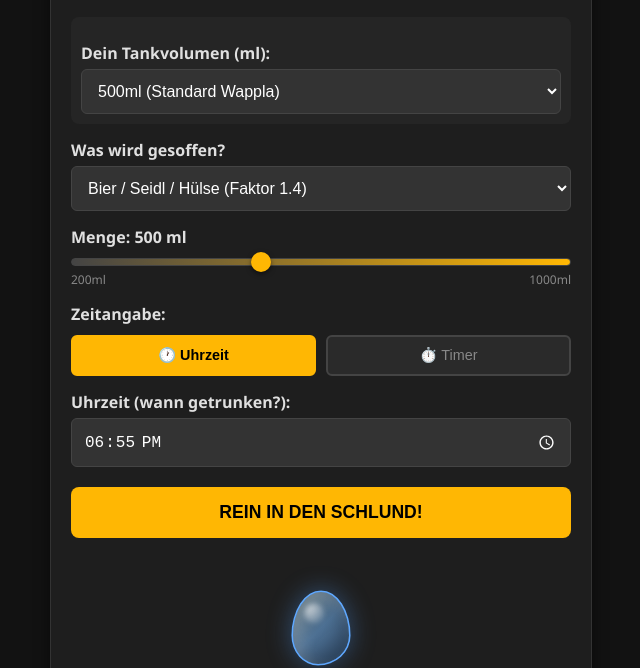
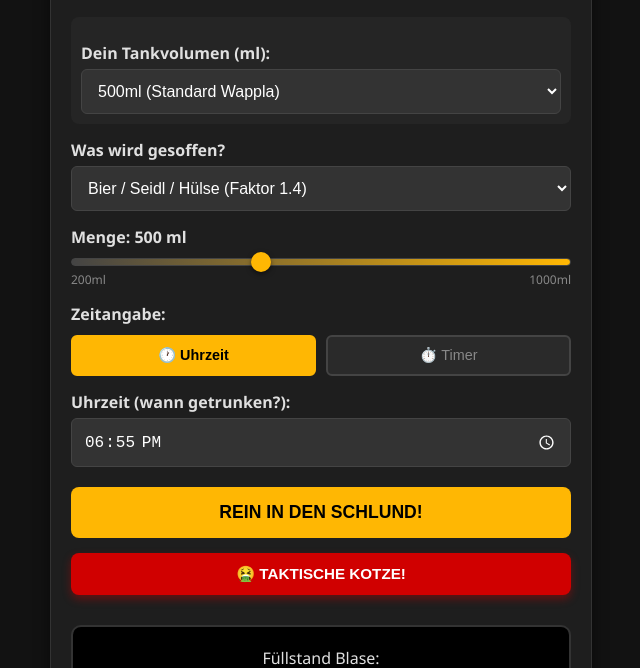
Before and after one commit to ochtii/brunz_calc, a plain HTML site: page index.html in a window 1280 px wide. Shown: the part 132-800 px from the top of the page, without its empty margins (319-959 px from the left). Drawn offline with Linux system fonts and the light colour scheme.

Commit message:
Animierte Blase entfernt

```diff
--- a/index.html
+++ b/index.html
@@ -59,10 +59,6 @@
 
     <button class="add-btn" onclick="addDrink()">Rein in den Schlund!</button>
 
-    <div class="bladder-container">
-        <div class="bladder" id="bladderVisual"></div>
-    </div>
-
     <button class="vomit-btn" onclick="taciticalVomit()">🤮 Taktische Kotze!</button>
 
     <div class="result-box">
--- a/script.js
+++ b/script.js
@@ -199,34 +199,26 @@ function calculatePee() {
 
     const bar = document.getElementById('progressBar');
     const text = document.getElementById('statusText');
-    const bladder = document.getElementById('bladderVisual');
 
     bar.style.width = percentFull + "%";
-
-    // Blase-Größe basierend auf Füllstand
-    bladder.style.transform = `scale(${0.8 + (percentFull / 100) * 0.35})`;
 
     // Farben & Texte (Austrian Style)
     if (percentFull < 40) {
         bar.style.backgroundColor = "var(--safe)";
         text.innerText = "Alles leiwand.";
         text.style.color = "var(--safe)";
-        bladder.classList.remove('full');
     } else if (percentFull < 75) {
         bar.style.backgroundColor = "#ffca3a"; // Gelb
         text.innerText = "Druck auf der Leitung...";
         text.style.color = "#ffca3a";
-        bladder.classList.remove('full');
     } else if (percentFull < 95) {
         bar.style.backgroundColor = "var(--danger)"; // Rot
         text.innerText = "OIDA! Such an Baum!";
         text.style.color = "var(--danger)";
-        bladder.classList.add('full');
     } else {
         bar.style.backgroundColor = "#800f2f"; // Dunkelrot
         text.innerText = "HOSE NASS / GAME OVER";
         text.style.color = "#ff0000";
-        bladder.classList.add('full');
     }
 }
 
--- a/styles.css
+++ b/styles.css
@@ -179,68 +179,6 @@ button.add-btn:hover { background-color: #ffca3a; }
     transition: width 0.5s ease, background-color 0.5s ease;
 }
 
-.bladder-container {
-    margin-top: 20px;
-    text-align: center;
-    display: flex;
-    justify-content: center;
-    align-items: center;
-    height: 140px;
-    perspective: 1000px;
-}
-
-.bladder {
-    width: 70px;
-    height: 90px;
-    background: linear-gradient(135deg, rgba(173,216,230,0.4) 0%, rgba(100,150,200,0.7) 50%, rgba(70,120,180,0.5) 100%);
-    border: 2px solid #5fa8ff;
-    border-radius: 50% 50% 55% 45% / 60% 60% 40% 40%;
-    position: relative;
-    transition: all 0.4s ease;
-    box-shadow:
-        inset -10px -10px 20px rgba(0,0,0,0.2),
-        inset 10px 10px 20px rgba(255,255,255,0.2),
-        0 0 30px rgba(95,168,255,0.4);
-    filter: drop-shadow(0 4px 8px rgba(0,0,0,0.3));
-}
-
-.bladder::before {
-    content: '';
-    position: absolute;
-    top: 15%;
-    left: 20%;
-    width: 25px;
-    height: 25px;
-    background: radial-gradient(circle at 30% 30%, rgba(255,255,255,0.6), transparent);
-    border-radius: 50%;
-    filter: blur(3px);
-}
-
-.bladder.full {
-    background: linear-gradient(135deg, rgba(230,100,100,0.5) 0%, rgba(200,80,80,0.8) 50%, rgba(180,60,60,0.6) 100%);
-    border-color: #ff6b6b;
-    transform: scale(1.2);
-    box-shadow:
-        inset -10px -10px 20px rgba(0,0,0,0.3),
-        inset 10px 10px 20px rgba(255,255,255,0.1),
-        0 0 40px rgba(255,107,107,0.6),
-        0 0 60px rgba(255,107,107,0.3);
-}
-
-.bladder.vomit-animation {
-    animation: vomitShake 0.5s ease-in-out;
-}
-
-@keyframes vomitShake {
-    0% { transform: scale(1.2) translateY(0) rotate(0deg); opacity: 1; }
-    15% { transform: scale(1.15) translateY(-8px) rotate(-3deg); }
-    30% { transform: scale(1.1) translateY(5px) rotate(2deg); }
-    45% { transform: scale(1.05) translateY(-5px) rotate(-2deg); }
-    60% { transform: scale(1) translateY(3px) rotate(1deg); }
-    80% { transform: scale(0.95) translateY(-2px) rotate(0deg); }
-    100% { transform: scale(1) translateY(0) rotate(0deg); opacity: 1; }
-}
-
 .vomit-btn {
     background-color: #d00000;
     color: white;
```
